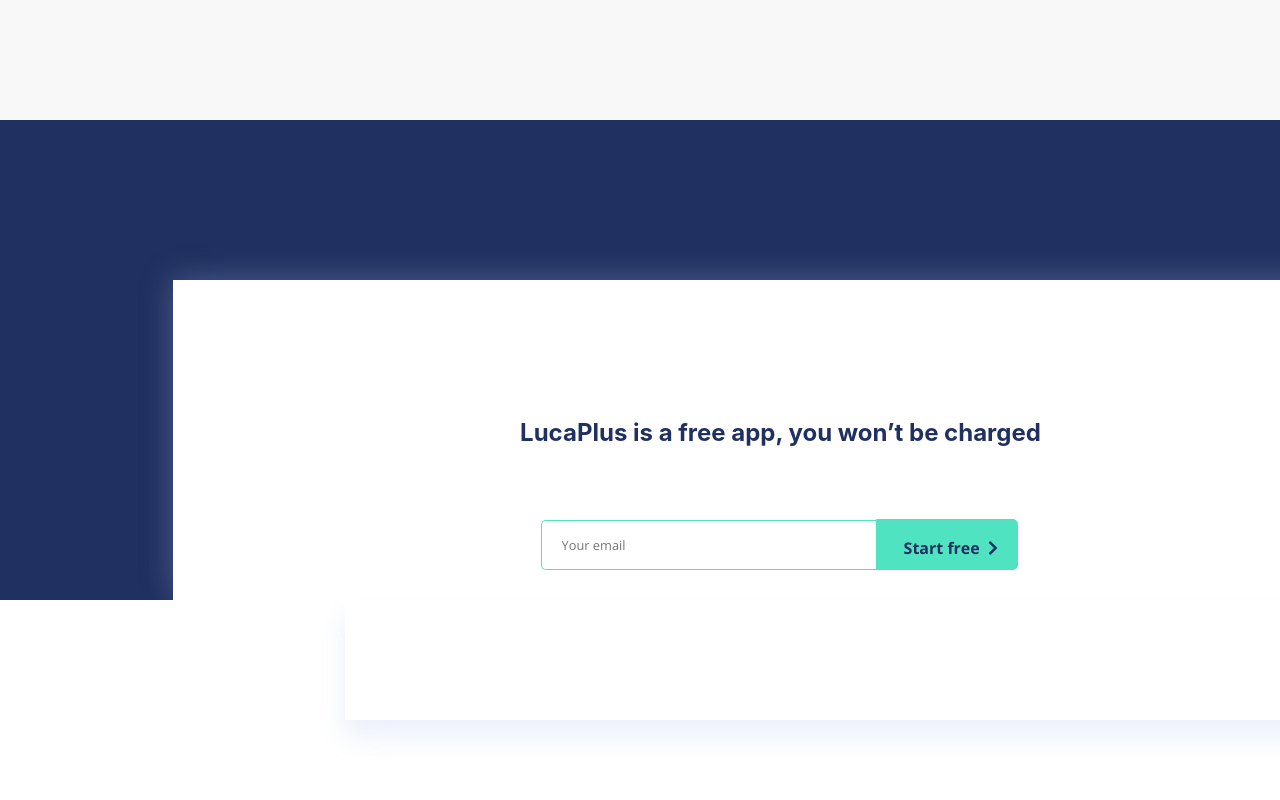
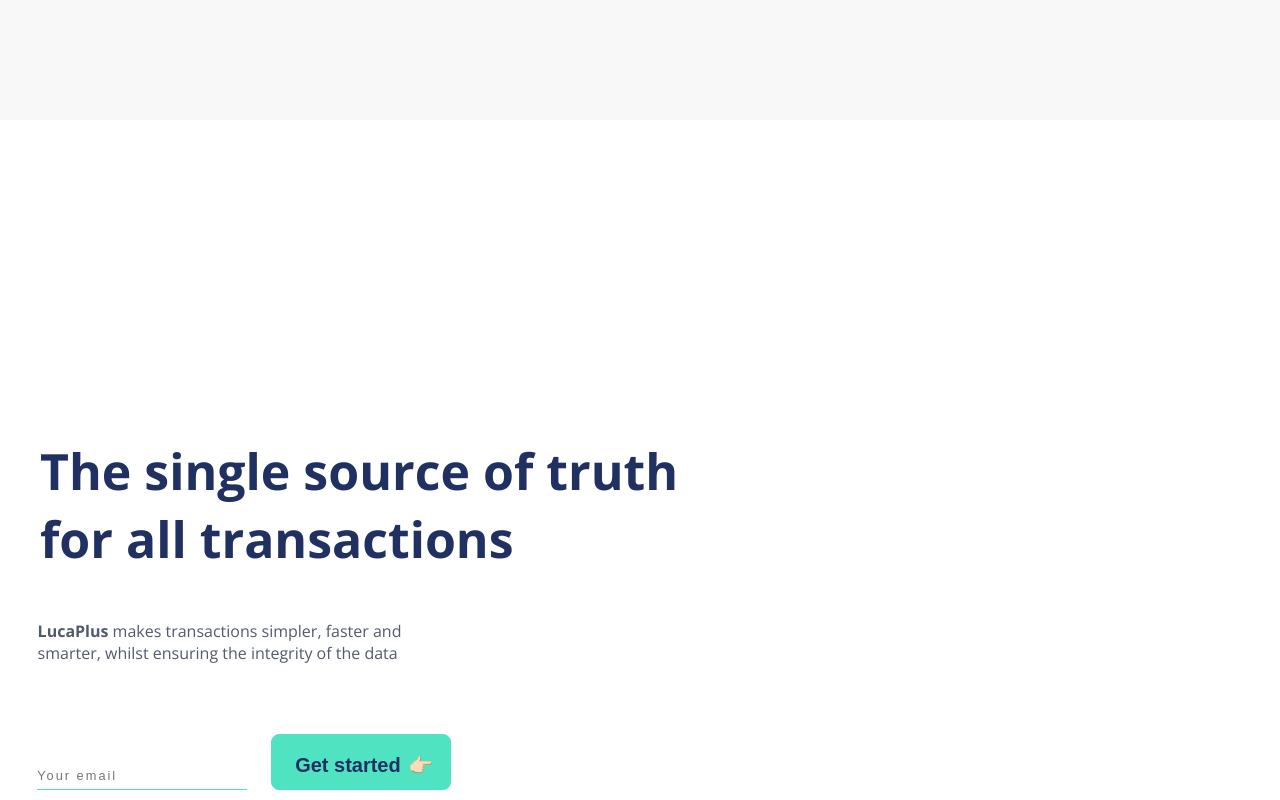
Before and after one commit to Lianakeys/LucaWebsite, a React (Create React App) app in the folder luca-website/: page /#/ in a window 1280 px wide. Shown: the part 1480-2280 px from the top of the page. Built offline with nearby package versions, Linux system fonts and the light colour scheme.

Commit message:
added a new section called partner-integration

```diff
--- a/luca-website/src/App.js
+++ b/luca-website/src/App.js
@@ -4,6 +4,7 @@ import Navbar from "./components/Navbar"
 import HomeSection from "./components/home-section";
 import Footer from "./components/footer";
 import HowItWorks from "./components/how-it-works";
+import PartnerIntegration from "./components/partner-integration";
 // import Navbar from "./components/Navbar/Navbar";
 
 class App extends React.Component {
@@ -14,6 +15,7 @@ class App extends React.Component {
         <Navbar />
         <HomeSection />
         <HowItWorks />
+        <PartnerIntegration />
         <Footer />
       </div>
     );
--- a/luca-website/src/components/cssComponents/Navbar.css
+++ b/luca-website/src/components/cssComponents/Navbar.css
@@ -94,7 +94,11 @@
 }
 
 .navlink:hover {
-  color: blue;
+  color: #50e6c5;
+}
+
+.contactus:hover {
+  color: #50e6c5;
 }
 
 .navbarbutton {
--- /dev/null
+++ b/luca-website/src/components/partner-integration.js
@@ -0,0 +1,51 @@
+import React, { Component } from "react";
+import { Link } from "react-router-dom";
+import "./cssComponents/partner-integration.css";
+
+class PartnerIntegration extends Component {
+    render() {
+      return (
+        <div className="home-page">
+        <div className="home section ">
+          <div className="section-title-box-left">
+            <h6 className="section-title">
+              The single source of truth for all transactions{" "}
+              <div className="greenbox"></div>
+            </h6>
+            <div className="home-notes">
+              {" "}
+              <strong>LucaPlus</strong> makes transactions simpler, faster and smarter, whilst
+              ensuring the integrity of the data{" "}
+            </div>
+            {/* <a class="button" href="#" role="button">Get started for free</a> */}
+            <div className="email-form">
+                <form className="form-inline" action="/">
+                    <input type="email" id="email" placeholder="Your email" name="email"></input>
+                </form>
+
+                <button className="home-button">
+                  <h2 id="get-1">Get started <span role="img" className="finger-pointer" aria-label="finger">👉🏻</span></h2>
+                </button>
+            </div>
+
+          </div>
+          <div className="section-content">
+{/*
+            <img src={heroimage} alt="hero" className="Hero-image" />
+            <img src={myobicon} alt="hero" className="Myob-icon" />
+            <img src={xeroicon} alt="hero" className="Xero-icon" /> */}
+          </div>
+        </div>
+
+
+      </div>
+
+
+      )
+
+    }
+
+};
+
+
+export default PartnerIntegration;
```
Also changed, not shown: luca-website/src/components/cssComponents/partner-integration.css (added).
